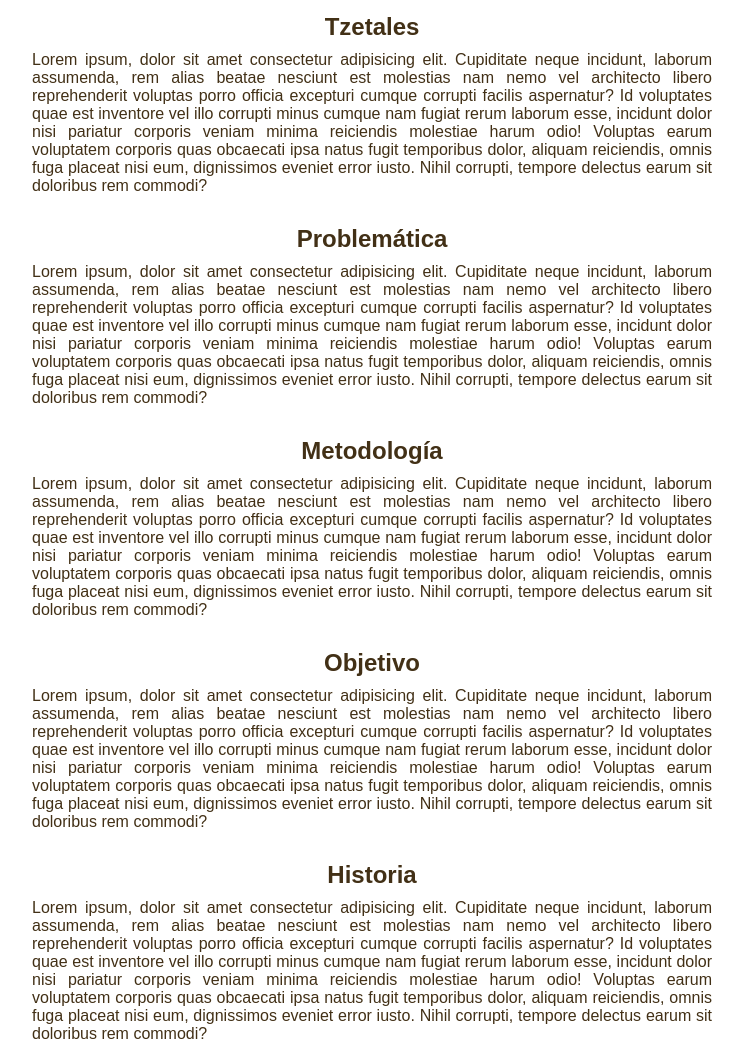
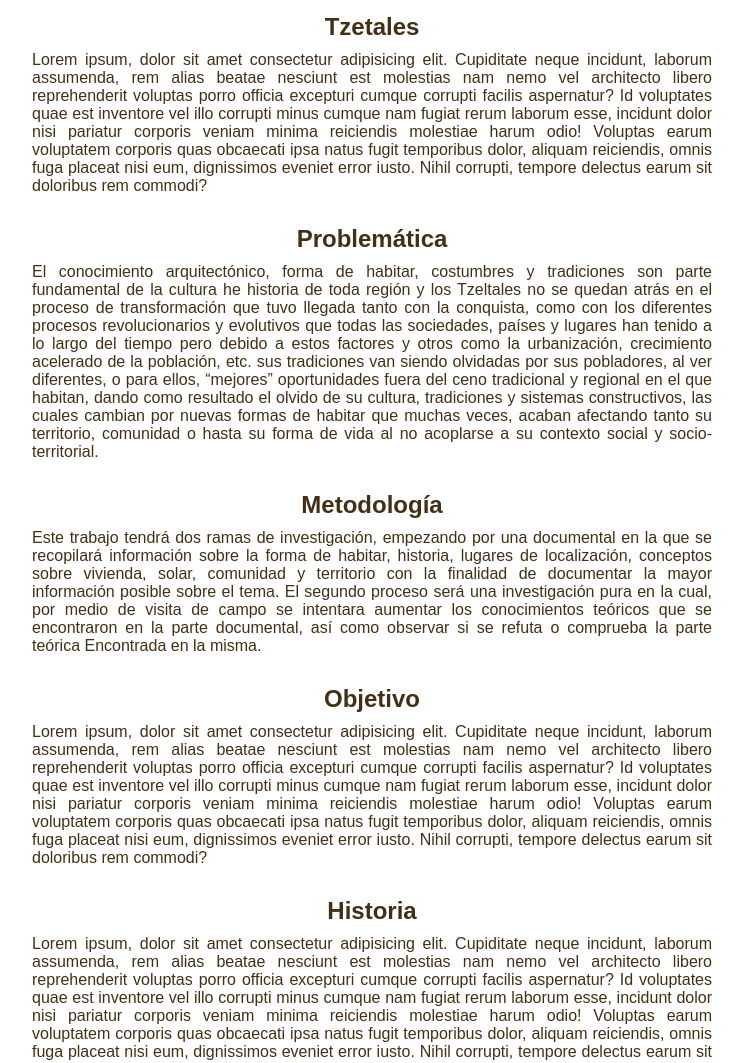
Before and after one commit to VictorHGH/Tzeltales-web, a plain HTML site: page index.html in a window 1280 px wide. Shown: the part 1001-2064 px from the top of the page, without its empty margins (268-1011 px from the left). Drawn offline with Linux system fonts and the light colour scheme.

Commit message:
pongo info real

```diff
--- a/index.html
+++ b/index.html
@@ -96,18 +96,19 @@
     <section id="problem" class="section">
         <h2 class="problem-title title">Problemática</h2>
         <p class="problem-paragraph paragraphs">
-            Lorem ipsum, dolor sit amet consectetur adipisicing elit. Cupiditate neque incidunt, laborum assumenda, rem alias beatae nesciunt est molestias nam nemo vel architecto libero reprehenderit voluptas porro officia excepturi cumque corrupti facilis aspernatur?
-            Id voluptates quae est inventore vel illo corrupti minus cumque nam fugiat rerum laborum esse, incidunt dolor nisi pariatur corporis veniam minima reiciendis molestiae harum odio! Voluptas earum voluptatem corporis quas obcaecati ipsa natus
-            fugit temporibus dolor, aliquam reiciendis, omnis fuga placeat nisi eum, dignissimos eveniet error iusto. Nihil corrupti, tempore delectus earum sit doloribus rem commodi?
+            El conocimiento arquitectónico, forma de habitar, costumbres y tradiciones son parte fundamental de la cultura he historia de toda región y los Tzeltales no se quedan atrás en el proceso de transformación que tuvo llegada tanto con la conquista, como
+            con los diferentes procesos revolucionarios y evolutivos que todas las sociedades, países y lugares han tenido a lo largo del tiempo pero debido a estos factores y otros como la urbanización, crecimiento acelerado de la población, etc. sus
+            tradiciones van siendo olvidadas por sus pobladores, al ver diferentes, o para ellos, “mejores” oportunidades fuera del ceno tradicional y regional en el que habitan, dando como resultado el olvido de su cultura, tradiciones y sistemas constructivos,
+            las cuales cambian por nuevas formas de habitar que muchas veces, acaban afectando tanto su territorio, comunidad o hasta su forma de vida al no acoplarse a su contexto social y socio-territorial.
         </p>
     </section>
 
     <section id="metodology" class="section">
         <h2 class="metodology-title title">Metodología</h2>
         <p class="metodology-paragraph paragraphs">
-            Lorem ipsum, dolor sit amet consectetur adipisicing elit. Cupiditate neque incidunt, laborum assumenda, rem alias beatae nesciunt est molestias nam nemo vel architecto libero reprehenderit voluptas porro officia excepturi cumque corrupti facilis aspernatur?
-            Id voluptates quae est inventore vel illo corrupti minus cumque nam fugiat rerum laborum esse, incidunt dolor nisi pariatur corporis veniam minima reiciendis molestiae harum odio! Voluptas earum voluptatem corporis quas obcaecati ipsa natus
-            fugit temporibus dolor, aliquam reiciendis, omnis fuga placeat nisi eum, dignissimos eveniet error iusto. Nihil corrupti, tempore delectus earum sit doloribus rem commodi?
+            Este trabajo tendrá dos ramas de investigación, empezando por una documental en la que se recopilará información sobre la forma de habitar, historia, lugares de localización, conceptos sobre vivienda, solar, comunidad y territorio con la finalidad de
+            documentar la mayor información posible sobre el tema. El segundo proceso será una investigación pura en la cual, por medio de visita de campo se intentara aumentar los conocimientos teóricos que se encontraron en la parte documental, así
+            como observar si se refuta o comprueba la parte teórica Encontrada en la misma.
         </p>
     </section>
 
```
